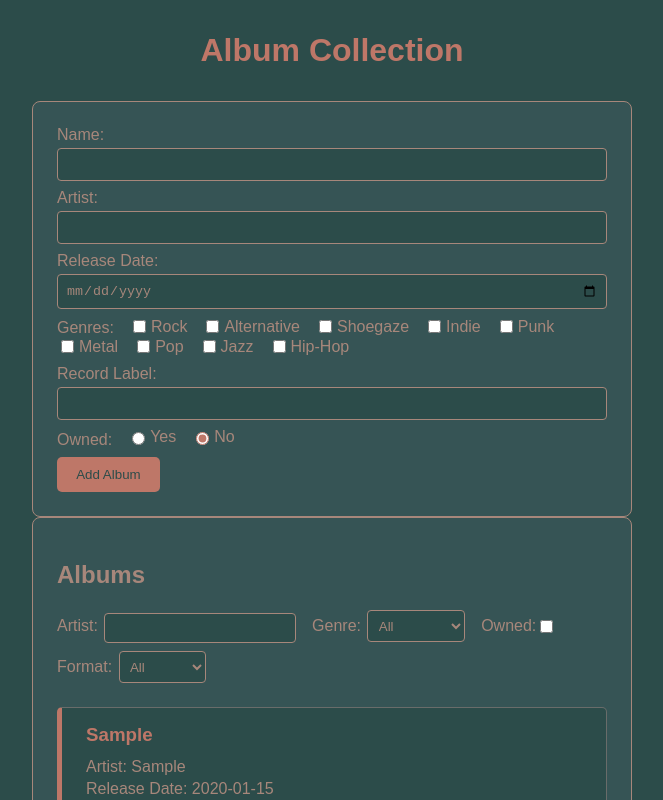
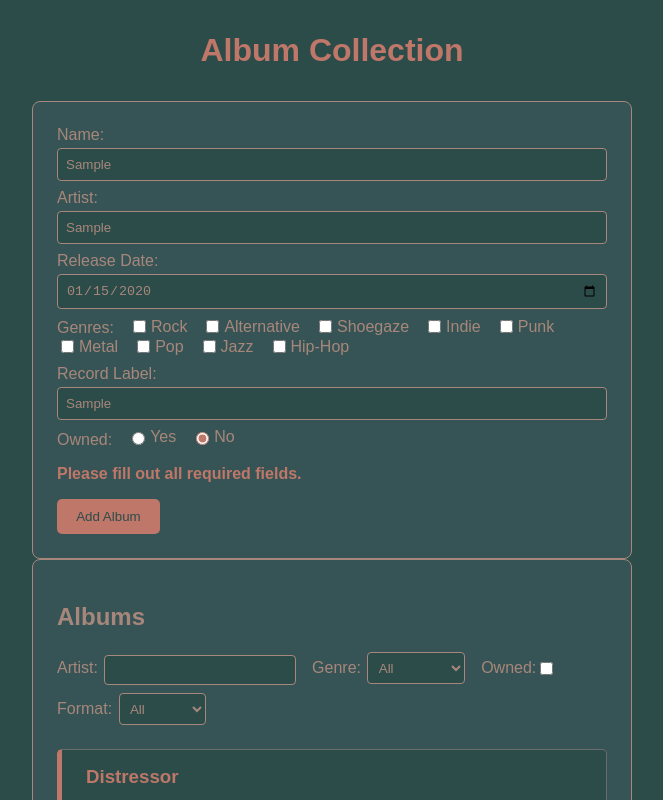
Before and after one commit to haysway/collection-manager-project, a React (Vite) app: page / in a window 1280 px wide. Both pictures are taken after typing "Sample", "Sample", "2020-01-15", "Sample" into the empty fields and a click on the button "Add Album". Shown: the top 800 px of the page, without its empty margins (308-971 px from the left). Built offline with nearby package versions, Linux system fonts and the light colour scheme.

Commit message:
feat: form submissions handle empty fields

```diff
--- a/src/App.css
+++ b/src/App.css
@@ -121,6 +121,12 @@ input[type="radio"] {
   margin-right: 5px;
 }
 
+/* error */
+.form-error {
+  color: var(--dusty-rose);
+  font-weight: bold;
+  margin-bottom: 1rem;
+}
 
 /* Button */
 
--- a/src/components/AlbumForm.jsx
+++ b/src/components/AlbumForm.jsx
@@ -17,6 +17,8 @@ function AlbumForm(props) {
     const [enteredLabel, setEnteredLabel] = useState('');
     const [enteredOwned, setEnteredOwned] = useState(false);
     const [enteredFormat, setEnteredFormat] = useState([]);
+
+    const [error, setError] = useState('');
 
     const genres = [
         'Rock',
@@ -38,6 +40,26 @@ function AlbumForm(props) {
 
     const submitHandler = (event) => {
         event.preventDefault();
+
+        // check for standard error
+        if (
+            enteredName.trim() === '' ||
+            enteredArtist.trim() === '' ||
+            enteredDate === '' ||
+            enteredGenres.length === 0 ||
+            enteredLabel.trim() === ''
+        ) {
+            setError('Please fill out all required fields.');
+            return;
+        }
+
+        // check for missing format selection if owned is true
+        if (enteredOwned && enteredFormat.length === 0) {
+            setError('Please select at least one format for an owned album.');
+            return;
+        }
+
+        setError('');
 
         const albumData = {
             name: enteredName,
@@ -178,6 +200,8 @@ function AlbumForm(props) {
                 </div>
             )}
 
+            {error && <p className="form-error">{error}</p>}
+
             <button type="submit">Add Album</button>
         </form>
     );
```
